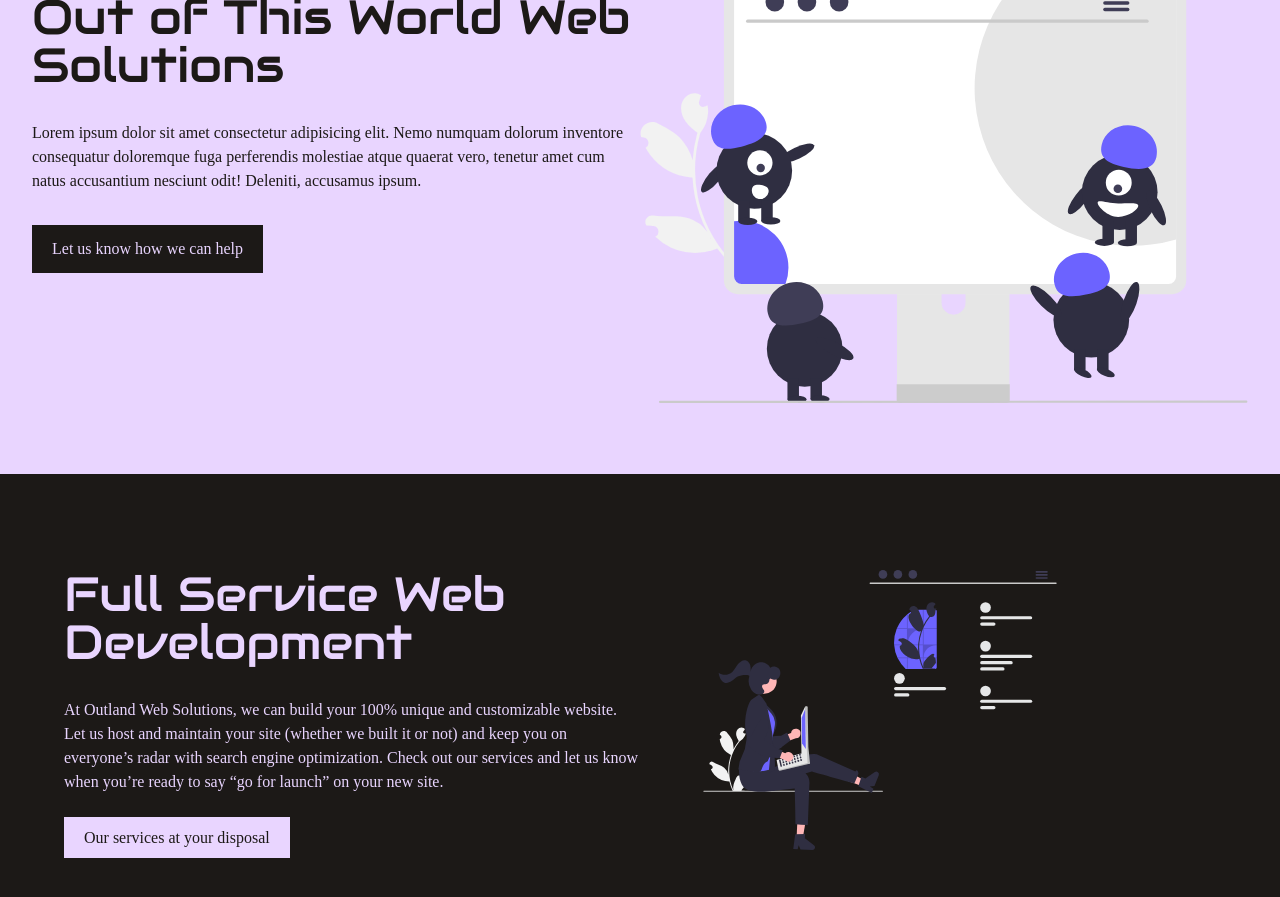
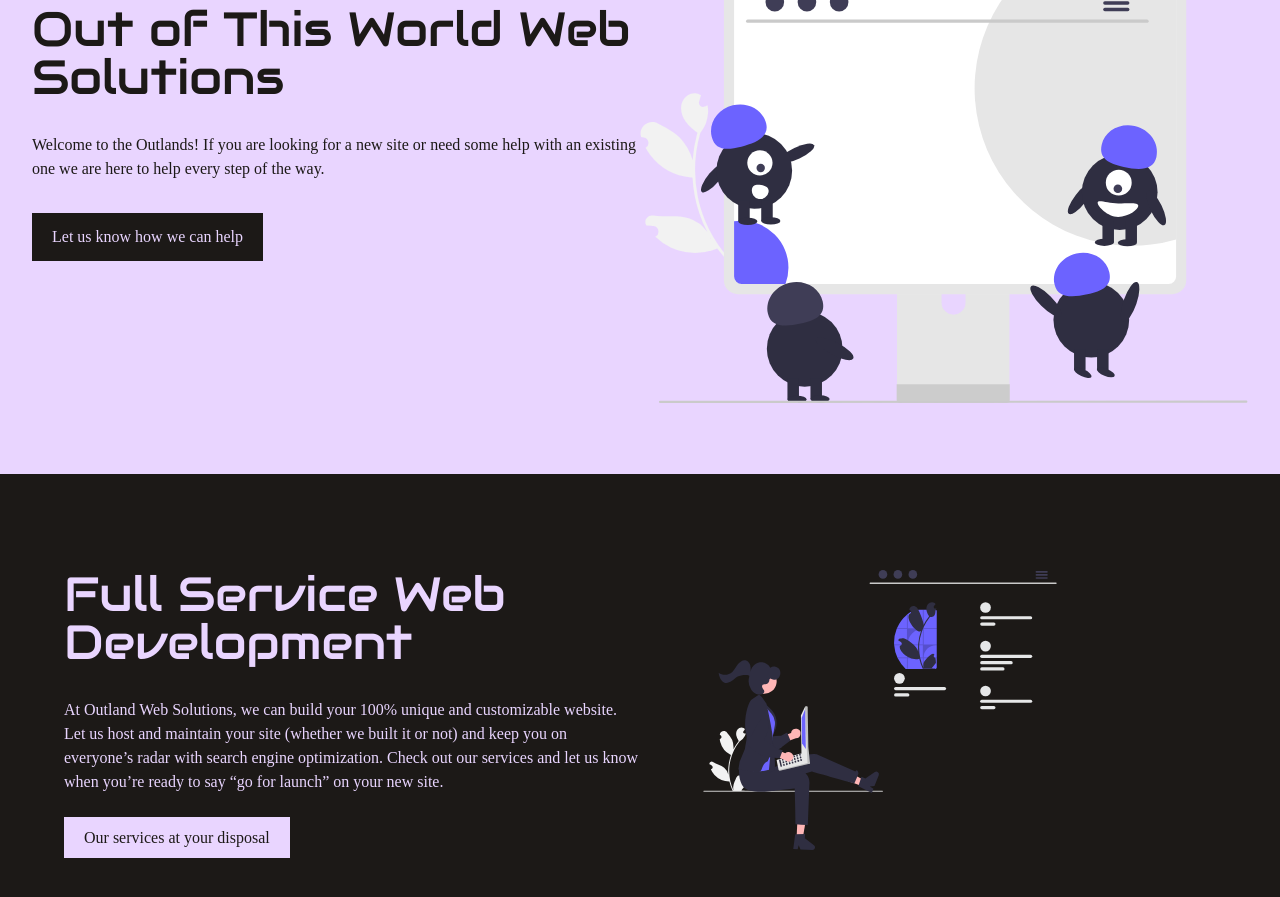
Before and after one commit to huntikins/outlandwebsolutions.com, a Next.js app: page / in a window 1280 px wide. Shown: the part 1020-1917 px from the top of the page. Built offline with nearby package versions, Linux system fonts and the light colour scheme; a web font is replaced by a local one.

Commit message:
cleaned up site for google ads approval

```diff
--- a/components/page/CallToAction.tsx
+++ b/components/page/CallToAction.tsx
@@ -14,10 +14,7 @@ export default function CallToAction() {
               Out of This World Web Solutions
             </h2>
             <p>
-              Lorem ipsum dolor sit amet consectetur adipisicing elit. Nemo
-              numquam dolorum inventore consequatur doloremque fuga perferendis
-              molestiae atque quaerat vero, tenetur amet cum natus accusantium
-              nesciunt odit! Deleniti, accusamus ipsum.
+              Welcome to the Outlands! If you are looking for a new site or need some help with an existing one we are here to help every step of the way.
             </p>
             <Link href="/contact">
               <a
--- a/components/page/Services.tsx
+++ b/components/page/Services.tsx
@@ -47,7 +47,7 @@ export default function ServicesSection() {
               />
             </div>
             <h3 className="p-8 text-center font-brand text-3xl">
-              Custom Web Development
+              Custom Web<br/>Development
             </h3>
           </div>
         </article>
```
Also changed, not shown: _posts/welcome-to-the-outland.mdx (deleted, +0 -9 lines), public/assets/websites.svg (added).
